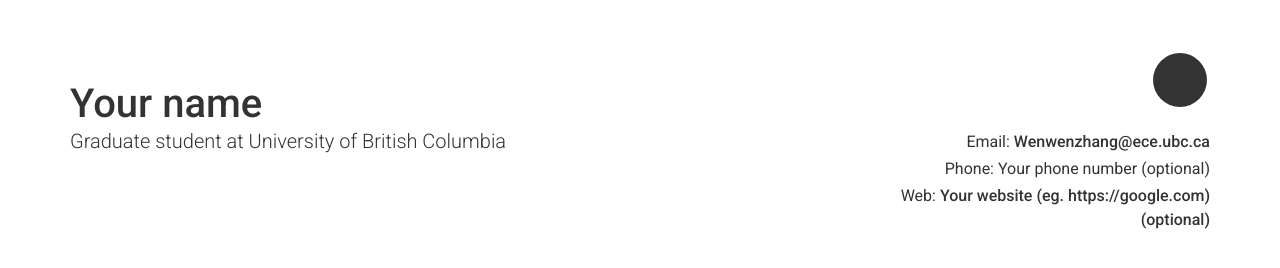
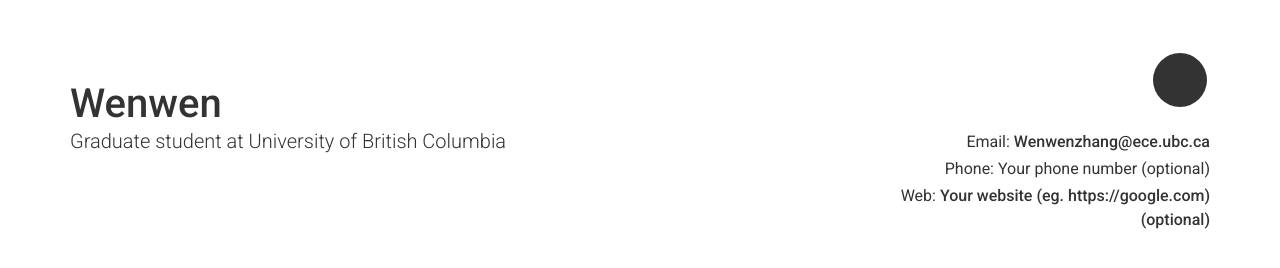
Before and after one commit to sproogen/modern-resume-theme, a Jekyll site: the page built from index.md, in a window 1280 px wide and 900 px high. Shown: the top 268 px of the window. Built offline with Jekyll 4.4.1, drawn with Linux system fonts in a browser that asks for light colours; nearby versions of some CDN libraries.

Commit message:
Update _config.yml

```diff
--- a/_config.yml
+++ b/_config.yml
@@ -6,7 +6,7 @@ repository: Git repository where your resume will be hosted, only required if yo
 version: 2
 
 # Personal info
-name: Your name
+name: Wenwen
 title: Graduate student at University of British Columbia
 email: Wenwenzhang@ece.ubc.ca
 # email_title: Email (Email title override)
```
